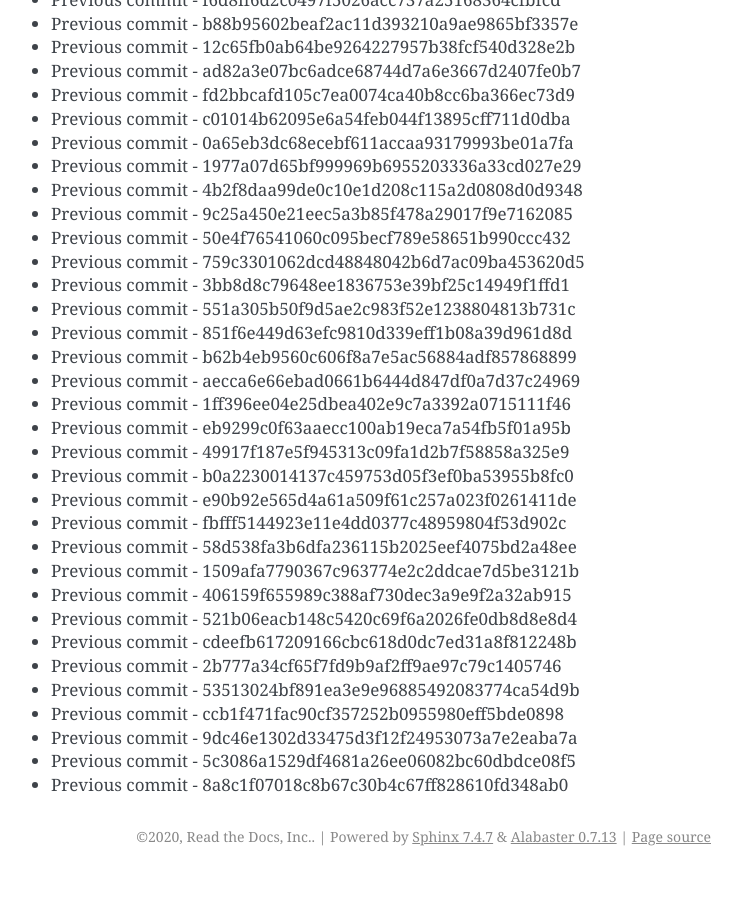
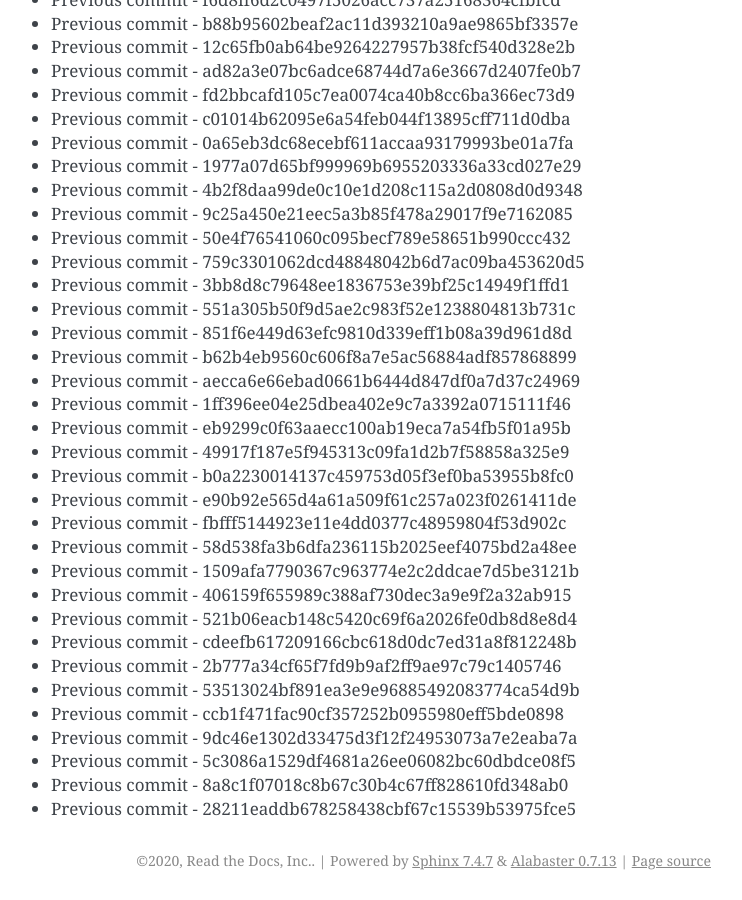
Before and after one commit to readthedocs/rtd-git-stresstest, a Sphinx documentation site: the page built from docs/updates.rst, in a window 1280 px wide and 900 px high, scrolled down 10817 px. Shown: the whole window, without its empty margins (399-1141 px from the left). Built offline with Sphinx 7.4.7, drawn with Linux system fonts in a browser that asks for light colours; before the commit the page ends 11693 px from its top, so only the background shows below that.

Commit message:
Generating commit from previous: 28211eaddb678258438cbf67c15539b53975fce5

```diff
--- a/docs/updates.rst
+++ b/docs/updates.rst
@@ -486,3 +486,4 @@ It can be tested for any performance characteristics.
 * Previous commit - 9dc46e1302d33475d3f12f24953073a7e2eaba7a
 * Previous commit - 5c3086a1529df4681a26ee06082bc60dbdce08f5
 * Previous commit - 8a8c1f07018c8b67c30b4c67ff828610fd348ab0
+* Previous commit - 28211eaddb678258438cbf67c15539b53975fce5
```
